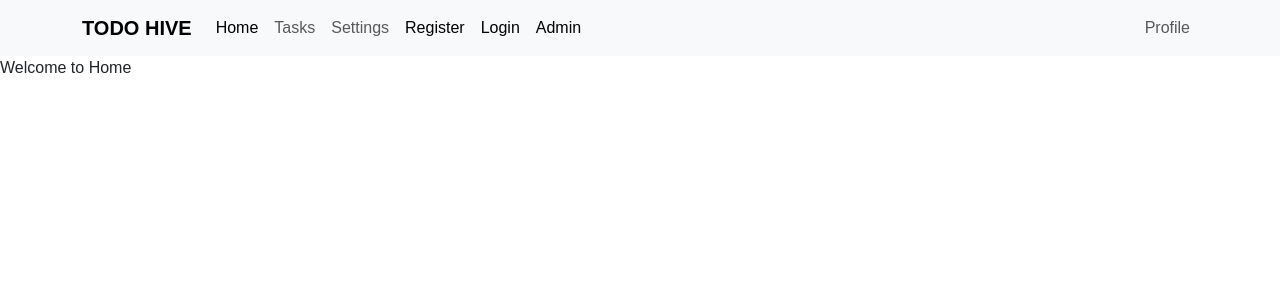
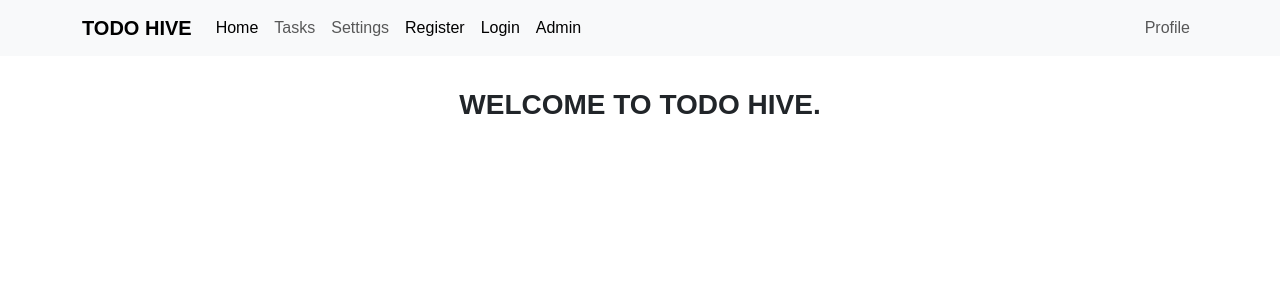
Before and after one commit to Salf1-Sabit/Todo-App-II, a React (Create React App) app: page / in a window 1280 px wide. Shown: the top 300 px of the page. Built offline with nearby package versions, Linux system fonts and the light colour scheme; a web font is replaced by a local one.

Commit message:
Changed the Welcome Message a bit

```diff
--- /dev/null
+++ b/src/pages/Home.css
@@ -0,0 +1,5 @@
+.temp-welcome-message {
+  font-weight: 700;
+  text-align: center;
+  padding: 2rem;
+}
--- a/src/pages/Home.jsx
+++ b/src/pages/Home.jsx
@@ -1,4 +1,6 @@
 import React from "react";
+
+import "./Home.css";
 
 import Nav from "../components/Nav/Nav";
 
@@ -6,7 +8,7 @@ const Home = () => {
   return (
     <div>
       <Nav />
-      Welcome to Home
+      <h3 className="temp-welcome-message">WELCOME TO TODO HIVE.</h3>
     </div>
   );
 };
--- a/src/pages/admin/global/Sidebar.css
+++ b/src/pages/admin/global/Sidebar.css
@@ -14,7 +14,7 @@ html {
   height: 100vh;
   width: 250px;
   background-color: #f8f9fa;
-  border-right: 2px solid #cccfe0;
+  border-right: 2px solid #dfe1e9;
   color: #283132;
 }
 
```
